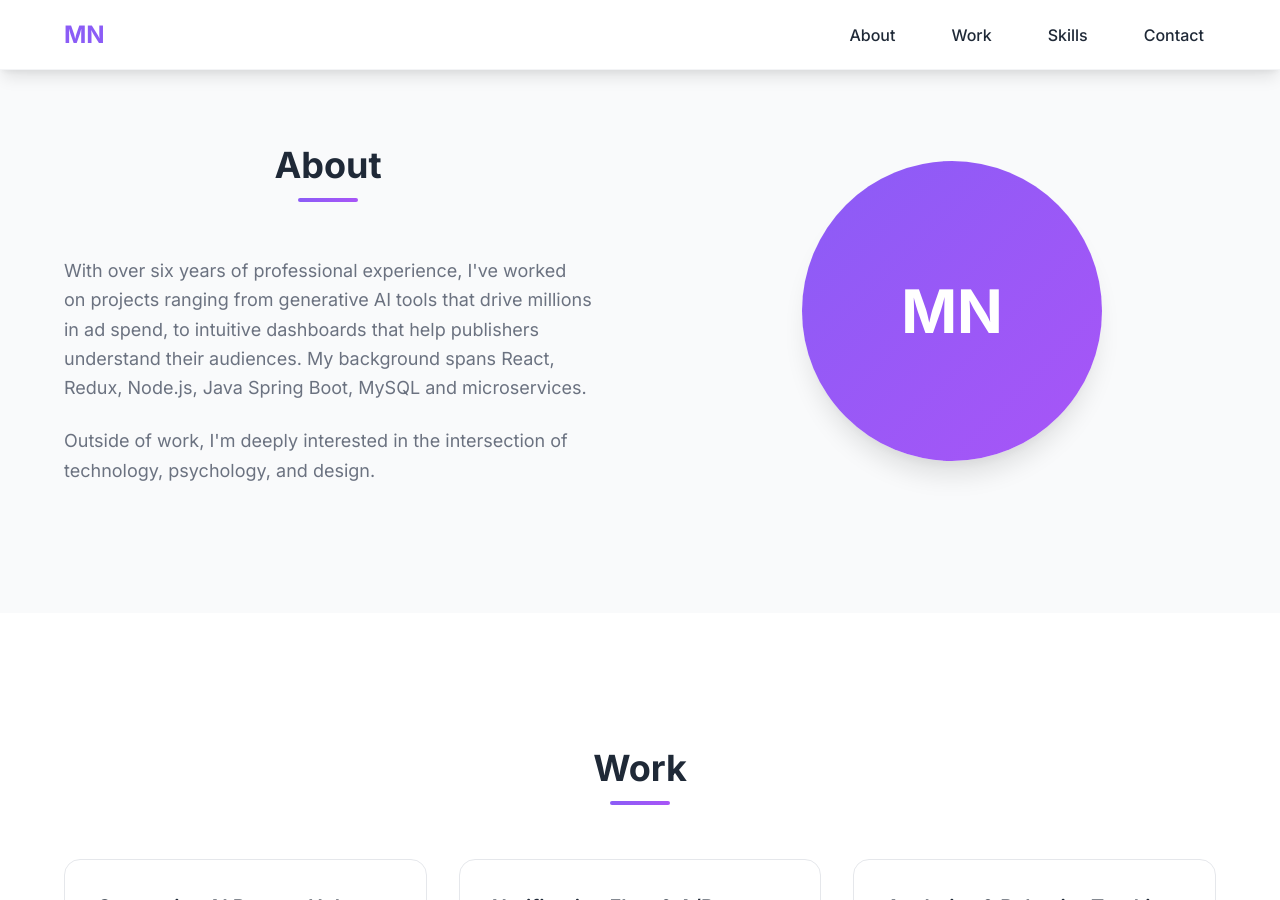
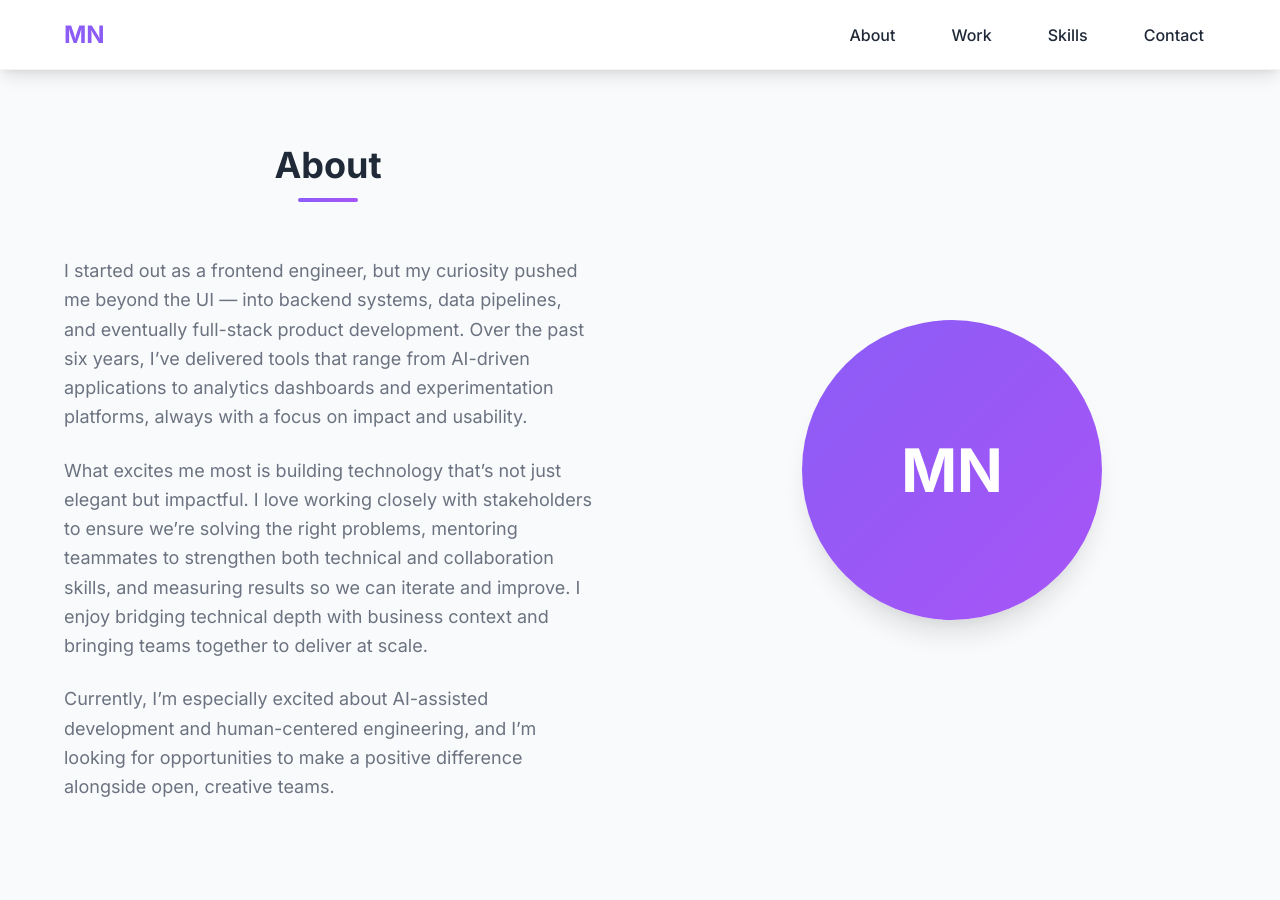
Before and after one commit to michellenavarro/michellenavarro.github.io, a Jekyll site: the page built from index.html, in a window 1280 px wide and 900 px high, scrolled down 890 px. Built offline with Jekyll 4.4.1, drawn with Linux system fonts in a browser that asks for light colours; some of the changed text lies outside the part shown.

Commit message:
about section

```diff
--- a/index.html
+++ b/index.html
@@ -36,10 +36,13 @@ title: Michelle Navarro - Senior Software Engineer
                 <h2 class="section-title">About</h2>
                 <div class="about-paragraphs">
                     <p class="about-paragraph">
-                        With over six years of professional experience, I've worked on projects ranging from generative AI tools that drive millions in ad spend, to intuitive dashboards that help publishers understand their audiences. My background spans React, Redux, Node.js, Java Spring Boot, MySQL and microservices.
+                        I started out as a frontend engineer, but my curiosity pushed me beyond the UI — into backend systems, data pipelines, and eventually full-stack product development. Over the past six years, I’ve delivered tools that range from AI-driven applications to analytics dashboards and experimentation platforms, always with a focus on impact and usability.
                     </p>
                     <p class="about-paragraph">
-                        Outside of work, I'm deeply interested in the intersection of technology, psychology, and design.
+                        What excites me most is building technology that’s not just elegant but impactful. I love working closely with stakeholders to ensure we’re solving the right problems, mentoring teammates to strengthen both technical and collaboration skills, and measuring results so we can iterate and improve. I enjoy bridging technical depth with business context and bringing teams together to deliver at scale.
+                    </p>
+                    <p class="about-paragraph">
+                        Currently, I’m especially excited about AI-assisted development and human-centered engineering, and I’m looking for opportunities to make a positive difference alongside open, creative teams.
                     </p>
                 </div>
             </div>
@@ -57,7 +60,7 @@ title: Michelle Navarro - Senior Software Engineer
 <!-- Work Section -->
 <section class="work" id="work">
     <div class="container">
-        <h2 class="section-title" data-aos="fade-up">Work</h2>
+        <h2 class="section-title" data-aos="fade-up">Selected ProfessionalWork</h2>
         <div class="work-grid">
             <div class="work-card" data-aos="fade-up" data-aos-delay="200">
                 <div class="work-card-content">
```
